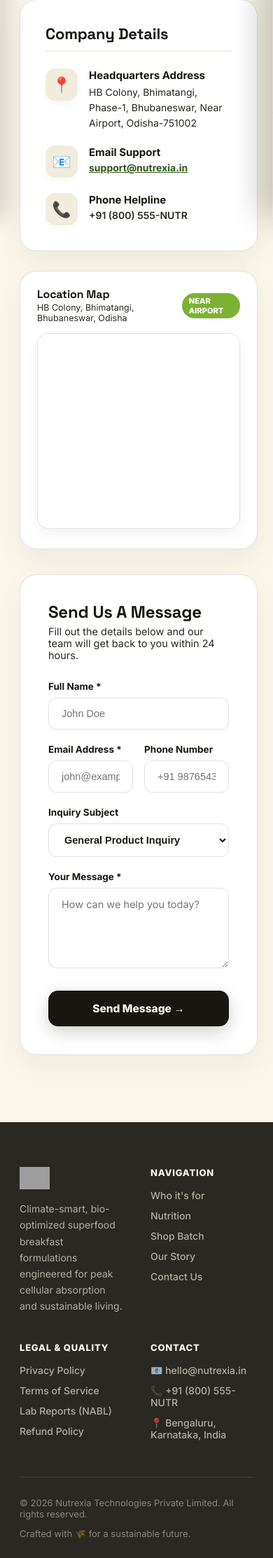
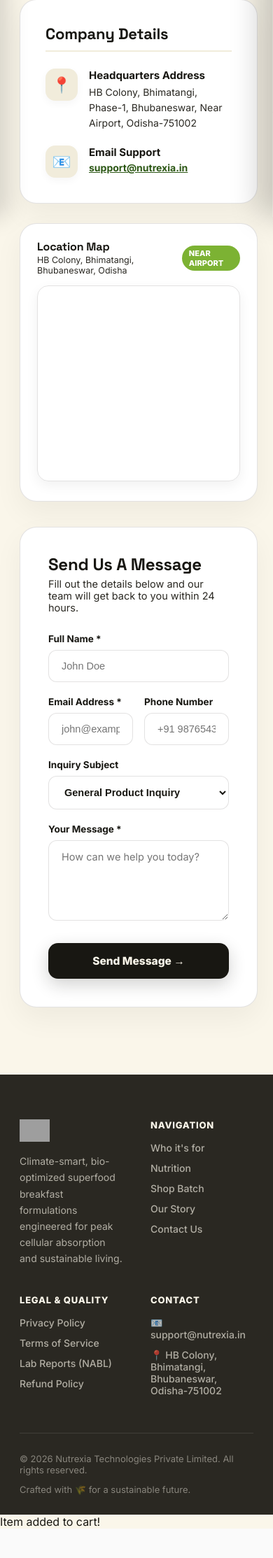
Before and after one commit to idealersb2b-svg/nutrexia, a PHP site: page /contact.php in a window 390 px wide. Shown: the part 534-2761 px from the top of the page at 70% size. After the commit the page ends 2719 px from the top, so only its background shows below. Run offline with PHP 8.4, Linux system fonts and the light colour scheme; some libraries are stand-ins or nearby versions; grey boxes are pictures that could not be loaded.

Commit message:
Remove phone helpline number from contact page and footer

```diff
--- a/php_version/contact.php
+++ b/php_version/contact.php
@@ -41,7 +41,7 @@ require_once __DIR__ . '/includes/header.php';
         </div>
 
         <!-- Email Item -->
-        <div style="display: flex; gap: 16px; margin-bottom: 22px; align-items: flex-start;">
+        <div style="display: flex; gap: 16px; align-items: flex-start;">
           <div style="width: 46px; height: 46px; border-radius: 14px; background: var(--cream-2); color: var(--pea-deep); display: flex; align-items: center; justify-content: center; font-size: 22px; flex-shrink: 0; box-shadow: 0 4px 12px rgba(0,0,0,0.04);">
             📧
           </div>
@@ -50,17 +50,6 @@ require_once __DIR__ . '/includes/header.php';
             <p style="font-size: 14px; color: var(--char-soft); margin: 0;">
               <a href="mailto:support@nutrexia.in" style="color: var(--pea-deep); font-weight: 700; text-decoration: underline;">support@nutrexia.in</a>
             </p>
-          </div>
-        </div>
-
-        <!-- Phone Item -->
-        <div style="display: flex; gap: 16px; align-items: flex-start;">
-          <div style="width: 46px; height: 46px; border-radius: 14px; background: var(--cream-2); color: var(--pea-deep); display: flex; align-items: center; justify-content: center; font-size: 22px; flex-shrink: 0; box-shadow: 0 4px 12px rgba(0,0,0,0.04);">
-            📞
-          </div>
-          <div>
-            <h5 style="font-size: 15px; font-weight: 700; color: var(--char); margin-bottom: 4px;">Phone Helpline</h5>
-            <p style="font-size: 14px; color: var(--char-soft); margin: 0; font-weight: 600;">+91 (800) 555-NUTR</p>
           </div>
         </div>
       </div>
--- a/php_version/includes/footer.php
+++ b/php_version/includes/footer.php
@@ -23,9 +23,8 @@
         </div>
         <div class="foot-col">
           <h5>Contact</h5>
-          <p>📧 hello@nutrexia.in</p>
-          <p>📞 +91 (800) 555-NUTR</p>
-          <p>📍 Bengaluru, Karnataka, India</p>
+          <p>📧 support@nutrexia.in</p>
+          <p>📍 HB Colony, Bhimatangi, Bhubaneswar, Odisha-751002</p>
         </div>
       </div>
       <div class="foot-bottom">
```
